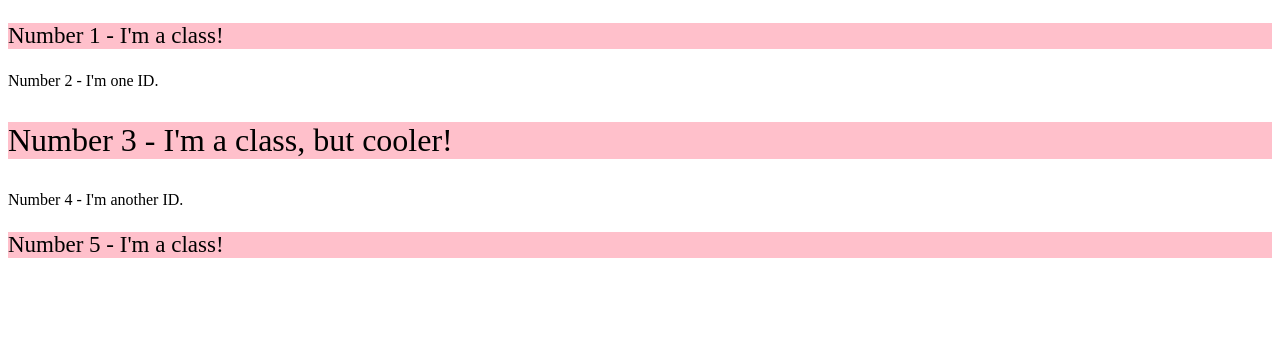
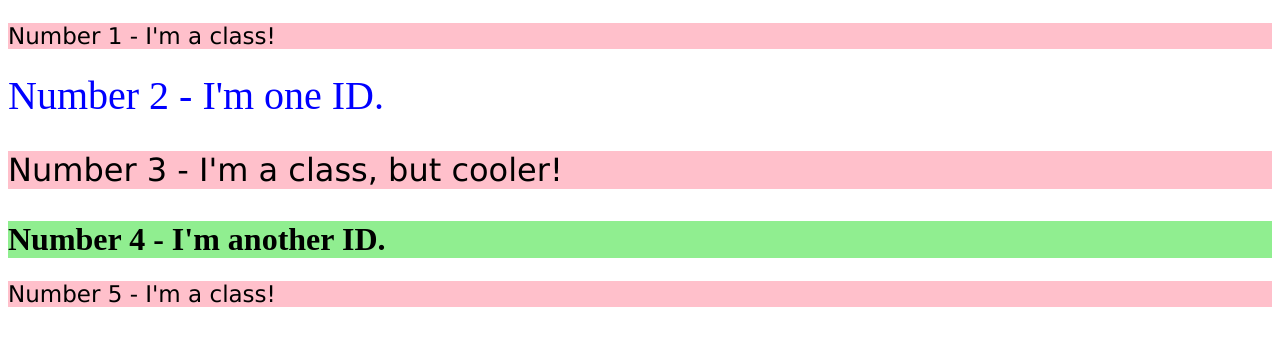
Before and after one commit to F-Mathebula/02-class-id-selectors, a plain HTML site: page index.html in a window 1280 px wide. Drawn offline with Linux system fonts and the light colour scheme.

Commit message:
id selectors added

```diff
--- a/index.html
+++ b/index.html
@@ -11,9 +11,9 @@
 
 <body>
   <p class="same-text">Number 1 - I'm a class!</p>
-  <div>Number 2 - I'm one ID.</div>
+  <div id="first">Number 2 - I'm one ID.</div>
   <p class="same-text unique-text">Number 3 - I'm a class, but cooler!</p>
-  <div>Number 4 - I'm another ID.</div>
+  <div id="second">Number 4 - I'm another ID.</div>
   <p class="same-text">Number 5 - I'm a class!</p>
 </body>
 
--- a/styles.css
+++ b/styles.css
@@ -1,9 +1,24 @@
 .same-text {
     color: black;
     background-color: pink;
+    font-family: Verdana, Geneva, Tahoma, sans-serif;
     font-size: 23px;
 }
 
 .unique-text {
     font-size: 32px;
 }
+
+#first {
+    color: blue;
+    font-size: 40px;
+    font-family: 'Times New Roman', Times, serif;
+}
+
+#second {
+    color: black;
+    background-color: lightgreen;
+    font-size: 32px;
+    font-weight: bold;
+    font-family: 'Times New Roman', Times, serif;
+}
```
